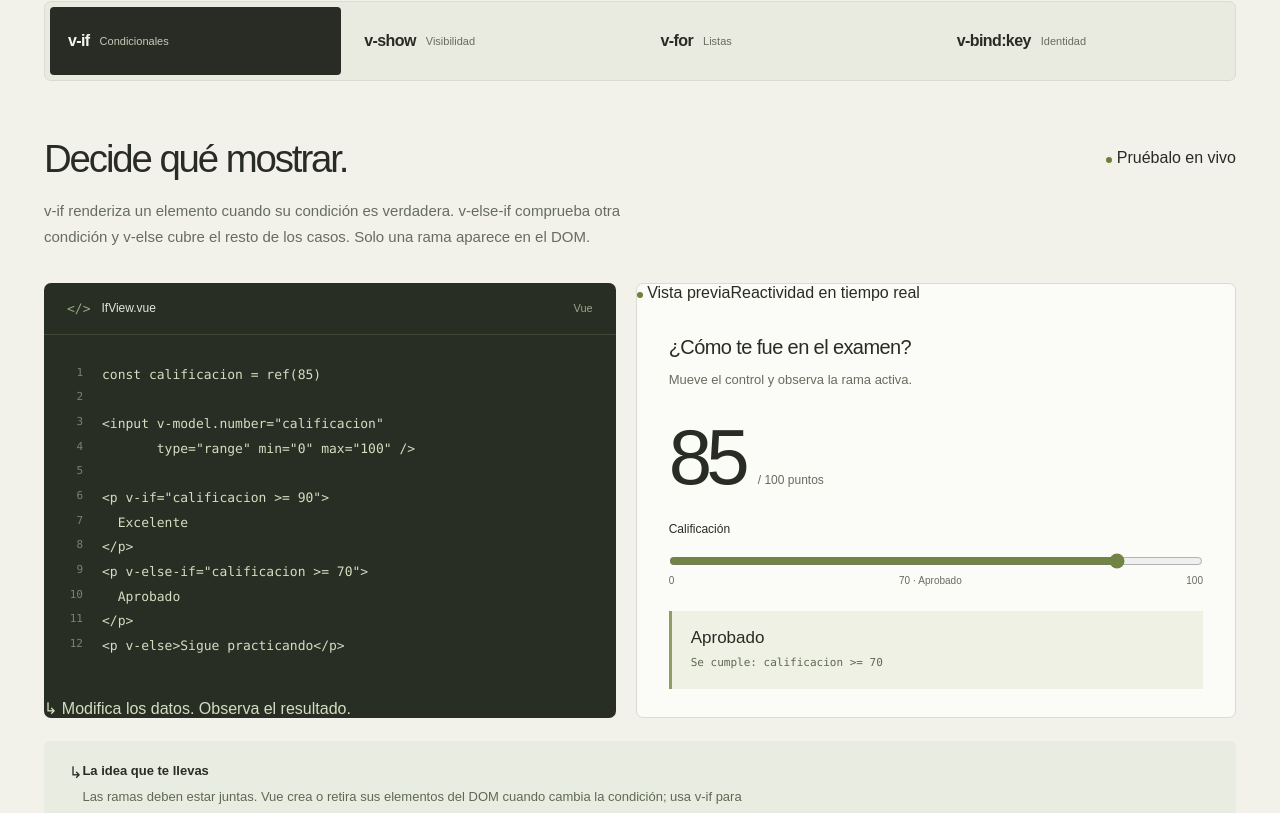
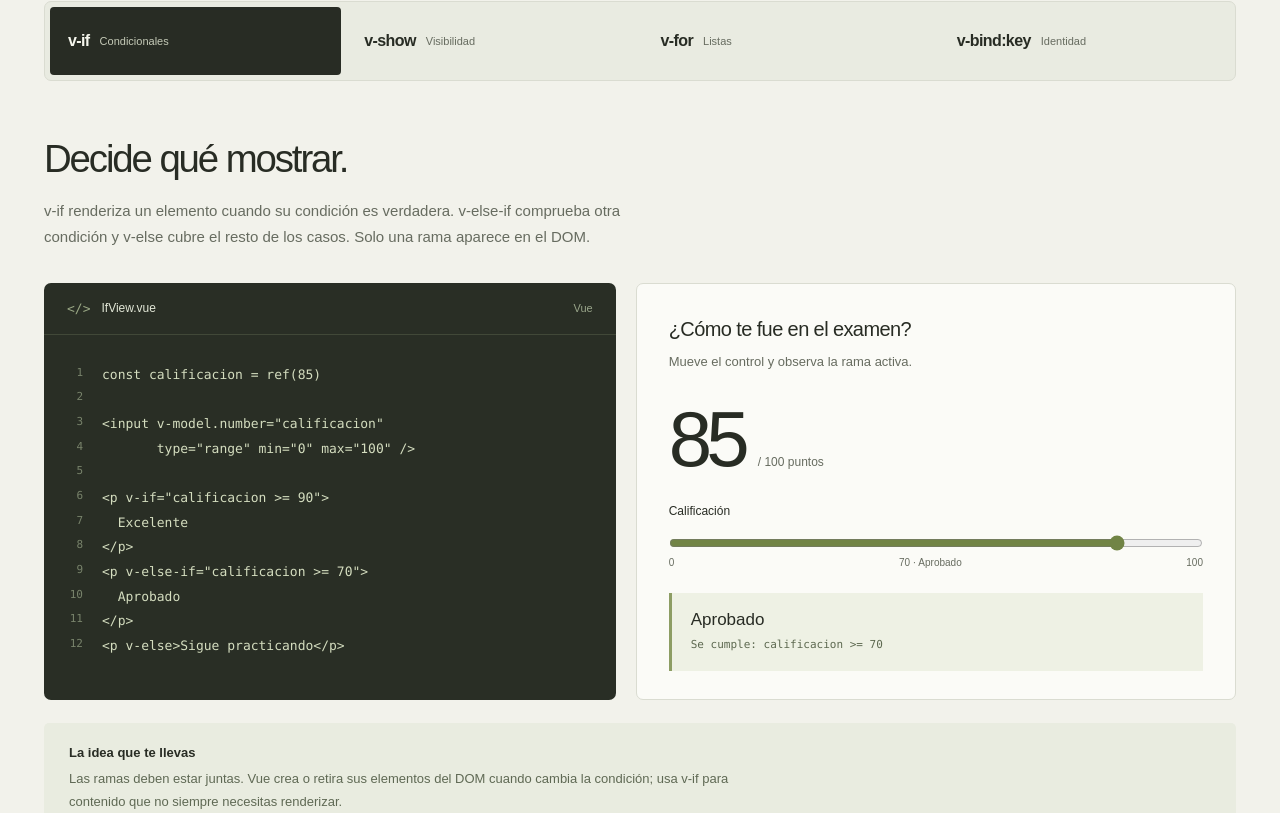
Before and after one commit to juanvesta123/vue-estructuras-control, a Vue app: page /#/v-if in a window 1280 px wide. Shown: the part 486-1299 px from the top of the page. Built offline with nearby package versions, Linux system fonts and the light colour scheme; the HTML template or start-up script is replaced by a standard one; a web font is replaced by a local one.

Commit message:
refactor: simplifica presentación de lecciones

```diff
--- a/src/components/LessonLayout.vue
+++ b/src/components/LessonLayout.vue
@@ -22,7 +22,6 @@ const lines = computed(() => (props.code || "").split("\n"));
   <section class="lesson" :aria-labelledby="`lesson-${number}`">
     <div class="lesson-heading">
       <h2 :id="`lesson-${number}`">{{ title }}</h2>
-      <span class="lesson-indicator"><i class="dot"></i> Pruébalo en vivo</span>
     </div>
     <p class="lesson-description">{{ description }}</p>
     <div class="workbench">
@@ -36,21 +35,12 @@ const lines = computed(() => (props.code || "").split("\n"));
           tabindex="0"
           aria-label="Código del ejemplo, desplazable"
         ><code><span v-for="(line, index) in lines" :key="index" class="code-line"><span class="line-number" aria-hidden="true">{{ index + 1 }}</span><span>{{ line || ' ' }}</span>{{ '\n' }}</span></code></pre>
-        <div class="code-note">
-          <span aria-hidden="true">↳</span> Modifica los datos. Observa el
-          resultado.
-        </div>
       </section>
       <section class="demo-panel" aria-label="Demostración interactiva">
-        <div class="demo-toolbar">
-          <span class="demo-label"><i class="dot"></i> Vista previa</span
-          ><span>Reactividad en tiempo real</span>
-        </div>
         <div class="demo-content"><slot /></div>
       </section>
     </div>
     <aside class="takeaway">
-      <span class="tip-icon" aria-hidden="true">↳</span>
       <div>
         <h3>La idea que te llevas</h3>
         <p>{{ takeaway }}</p>
```
